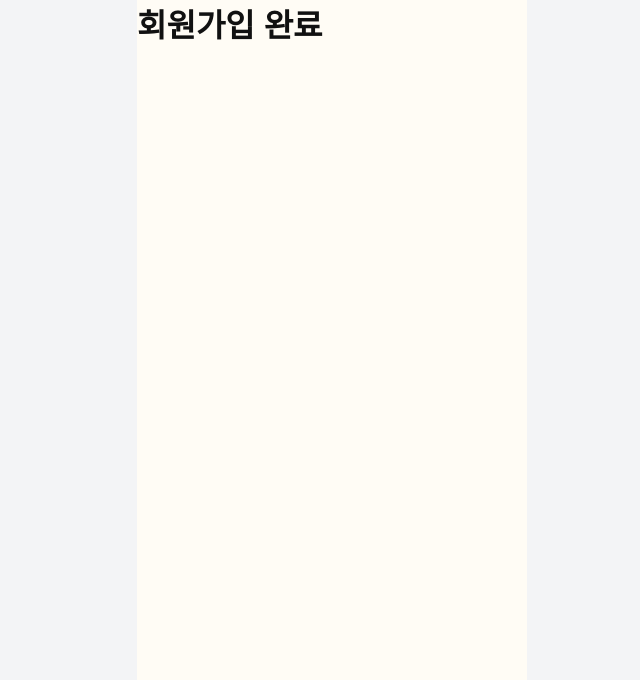
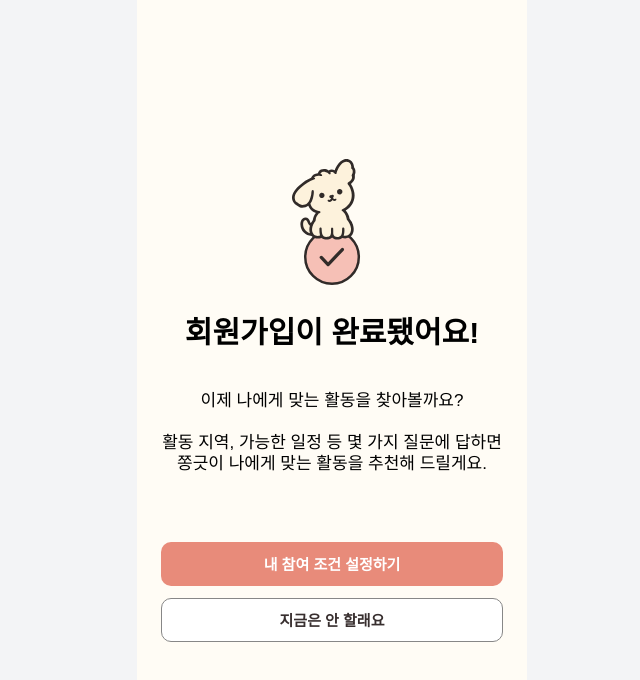
Before and after one commit to Line4Hackathon-JjongGeut/FE, a React (Vite) app: page /signup/complete in a window 1280 px wide. Shown: the top 680 px of the page, without its empty margins (308-948 px from the left). Built offline with nearby package versions, Linux system fonts and the light colour scheme; a web font is replaced by a local one.

Commit message:
feat: 회원가입 완료 화면 구현

```diff
--- /dev/null
+++ b/src/components/auth/SecondaryButton.jsx
@@ -0,0 +1,22 @@
+import styled from "styled-components";
+
+/* 흰 바탕에 테두리만 있는 보조 버튼. "지금은 안 할래요" */
+export default function SecondaryButton({ children, onClick, type = "button" }) {
+  return (
+    <Button type={type} onClick={onClick}>
+      {children}
+    </Button>
+  );
+}
+
+const Button = styled.button`
+  width: 100%;
+  height: 44px;
+  border: 1px solid #878787;
+  border-radius: 10px;
+  background-color: #ffffff;
+  color: #382f2f;
+  font-size: 15px;
+  font-weight: 600;
+  cursor: pointer;
+`;
--- a/src/pages/Auth/SignupComplete.jsx
+++ b/src/pages/Auth/SignupComplete.jsx
@@ -1,10 +1,31 @@
+import { useNavigate } from "react-router-dom";
 import styled from "styled-components";
+import PrimaryButton from "../../components/auth/PrimaryButton.jsx";
+import SecondaryButton from "../../components/auth/SecondaryButton.jsx";
+import dogImage from "../../assets/images/auth/complete-dog.svg";
+import checkImage from "../../assets/images/auth/complete-check.svg";
 
-/* 회원가입 완료 화면 */
+/* 회원가입을 마친 뒤 보여 주는 화면. 바로 참여 조건 설정 혹은 홈으로 */
 export default function SignupComplete() {
+  const navigate = useNavigate();
+
   return (
     <Screen>
-      <h1>회원가입 완료</h1>
+      <Mascot>
+        <Dog src={dogImage} alt="" />
+        <Check src={checkImage} alt="" />
+      </Mascot>
+
+      <Title>회원가입이 완료됐어요!</Title>
+      <Text>
+        {"이제 나에게 맞는 활동을 찾아볼까요?\n\n활동 지역, 가능한 일정 등 몇 가지 질문에 답하면\n쫑긋이 나에게 맞는 활동을 추천해 드릴게요."}
+      </Text>
+
+      <Actions>
+        {/* 온보딩 화면은 다음 작업 예정 */}
+        <PrimaryButton onClick={() => navigate("/onboarding")}>내 참여 조건 설정하기</PrimaryButton>
+        <SecondaryButton onClick={() => navigate("/", { replace: true })}>지금은 안 할래요</SecondaryButton>
+      </Actions>
     </Screen>
   );
 }
@@ -12,6 +33,51 @@ export default function SignupComplete() {
 const Screen = styled.div`
   display: flex;
   flex-direction: column;
+  align-items: center;
+  justify-content: center;
   min-height: 100dvh;
-  background-color: #FFFCF5;
+  padding: 0 24px;
+  background-color: #fffcf5;
+  text-align: center;
 `;
+
+const Mascot = styled.div`
+  display: flex;
+  flex-direction: column;
+  align-items: center;
+`;
+
+
+const Dog = styled.img`
+  position: relative;
+  z-index: 1;
+  transform: translateX(-8px);
+`;
+
+/* 강아지 발이 원 위에 걸치도록 위로 겹침. */
+const Check = styled.img`
+  margin-top: -11px;
+`;
+
+const Title = styled.h1`
+  margin-top: 22px;
+  color: #000000;
+  font-size: 30px;
+  font-weight: 600;
+`;
+
+const Text = styled.p`
+  margin-top: 38px;
+  color: #000000;
+  font-size: 17px;
+  line-height: 21px;
+  white-space: pre-line;
+`;
+
+const Actions = styled.div`
+  display: flex;
+  flex-direction: column;
+  gap: 12px;
+  width: 100%;
+  margin-top: 68px;
+`;
```
Also changed, not shown: src/assets/images/auth/complete-check.svg (added), src/assets/images/auth/complete-dog.svg (added).
